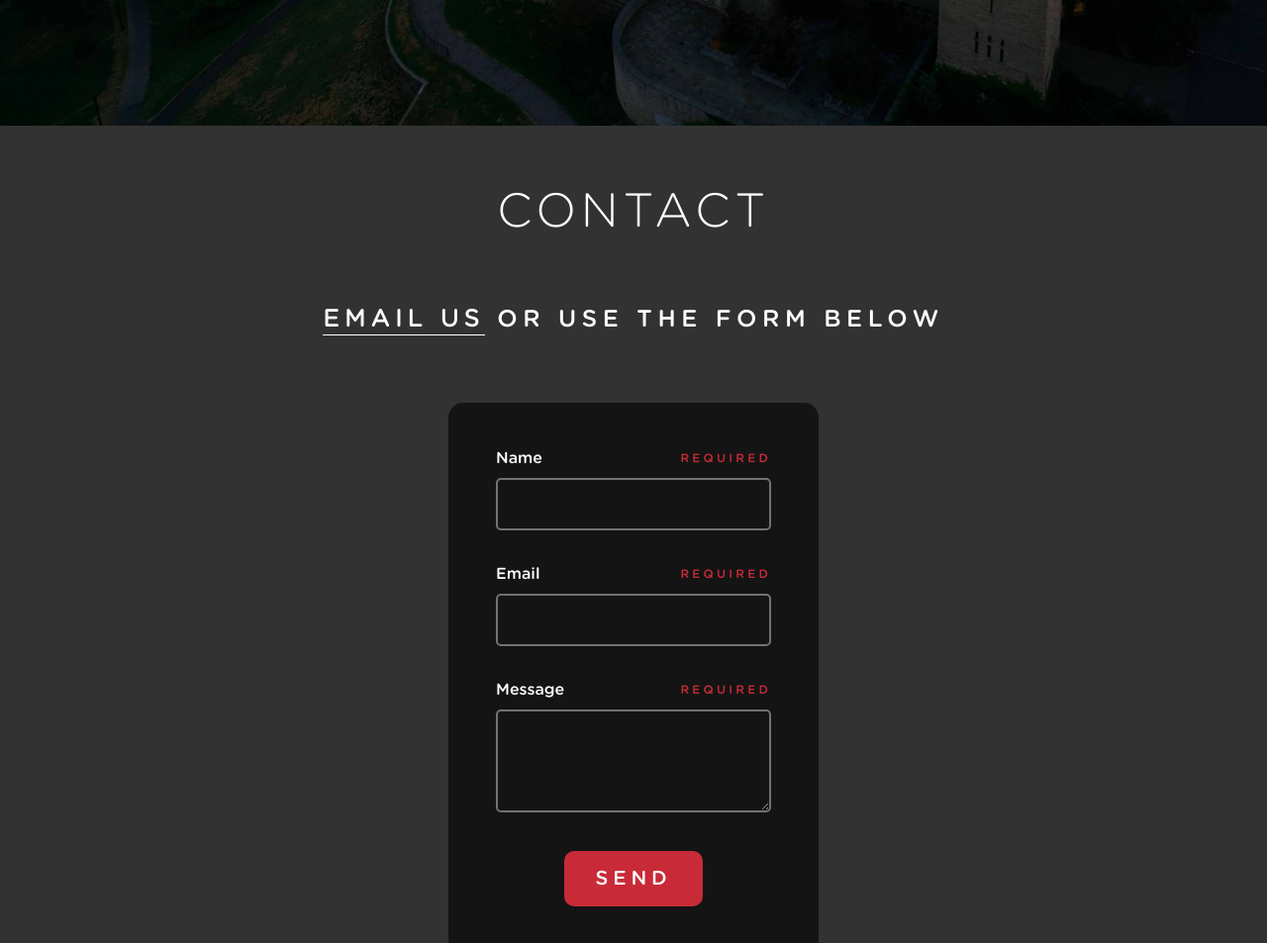
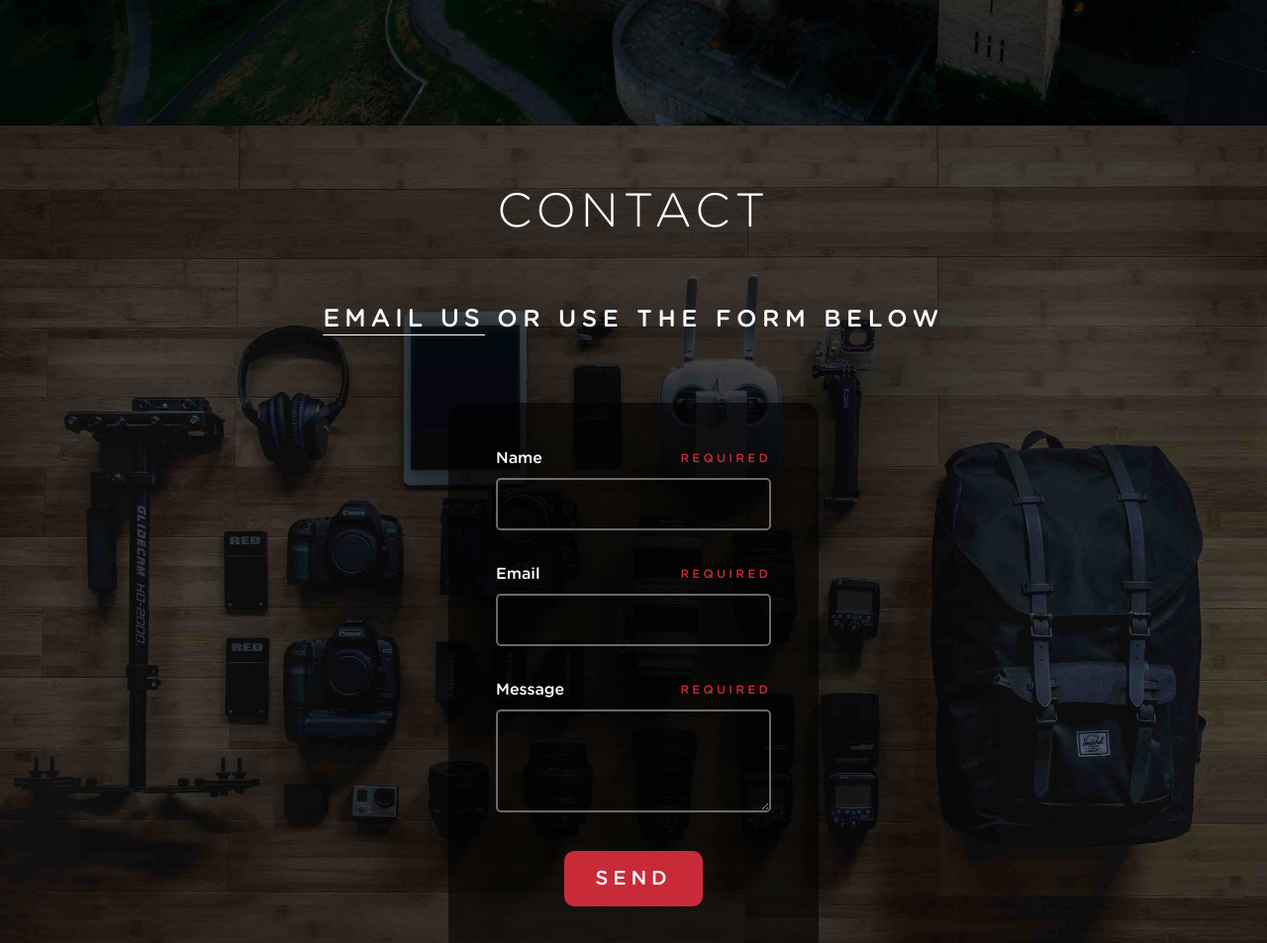
Before and after one commit to kevinschaich/cornell-photo-society, a plain HTML site: page index.html in a window 1280 px wide. Shown: the part 3080-4033 px from the top of the page at 99% size. Drawn offline with nearby package versions, Linux system fonts and the light colour scheme; a script that the page names is missing.

```diff
--- a/css/main.css
+++ b/css/main.css
@@ -20,7 +20,7 @@
     display: table;
 }
 
-.section.intro {
+.section.intro, .section.contact {
     background: url("../img/gear_bg.jpg") no-repeat center center;
     -webkit-background-size: cover;
     -moz-background-size: cover;
```
